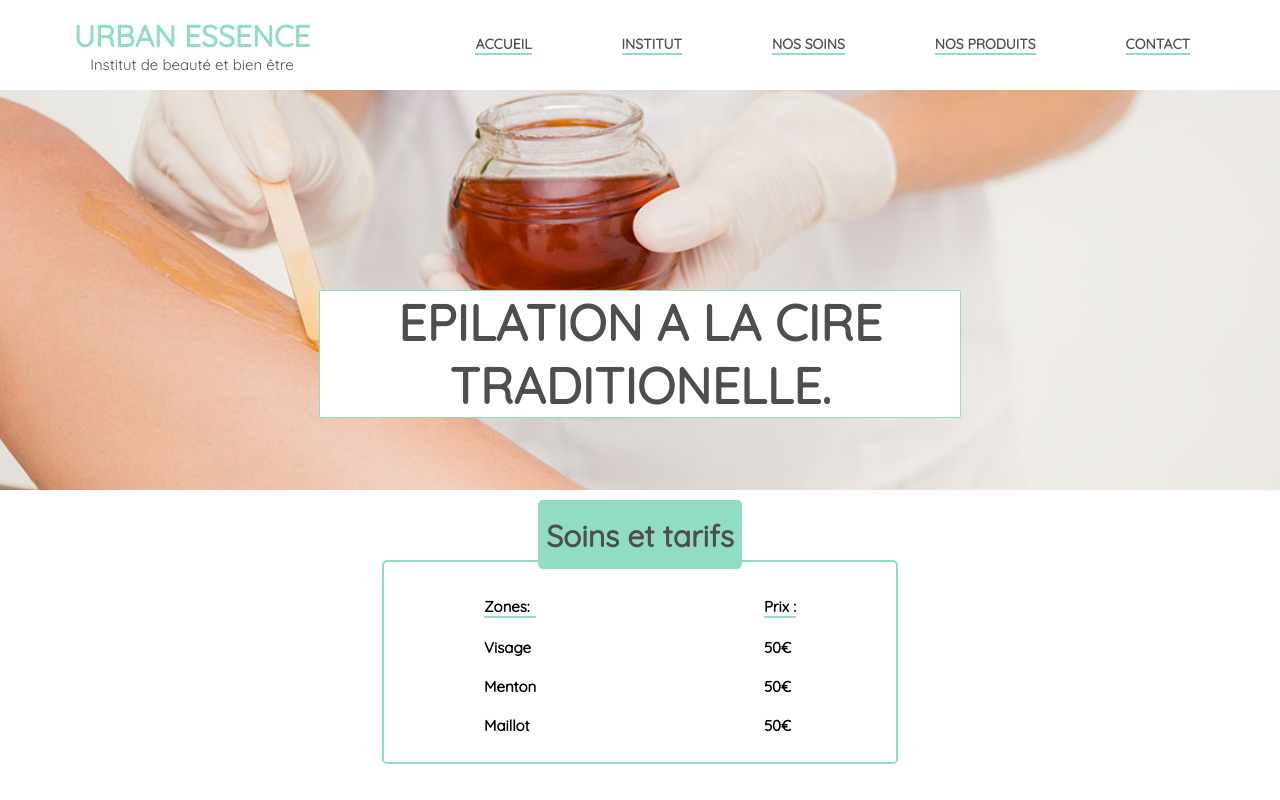
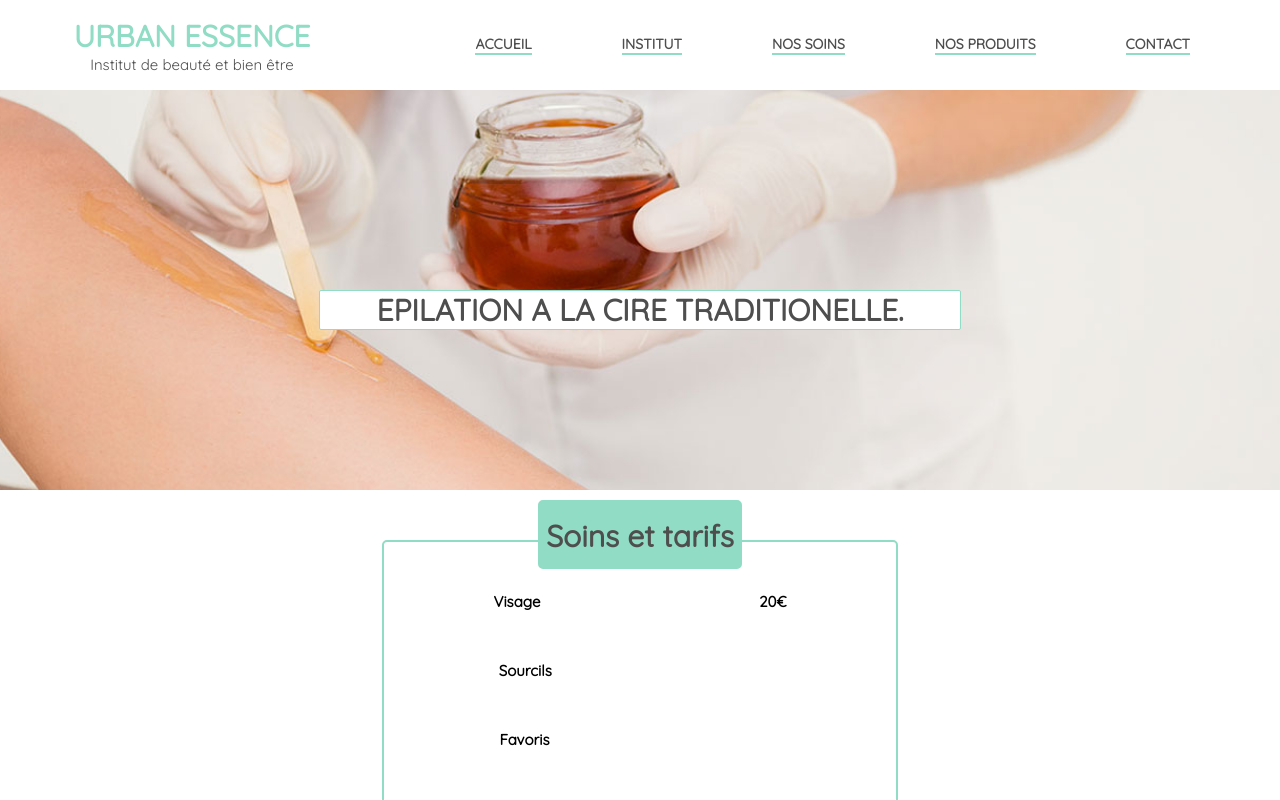
Before and after one commit to EnricDul/Urban-Essence, a website: page soins/epilation.html in a window 1280 px wide. Drawn offline with Linux system fonts and the light colour scheme.

Commit message:
Bouton retour + tableau tarif fini

```diff
--- a/assets/scss/style.scss
+++ b/assets/scss/style.scss
@@ -149,7 +149,7 @@ footer {
     border-radius : 2px;
     text-align : center;
     color : #4E4E4E;
-    font-size : 50px;
+    font-size : 30px;
     background-color : white;
     width : 50%;
   }
@@ -180,7 +180,6 @@ footer {
   flex-direction : row;
   justify-content: center;
   padding-top : 10px;
-  height : 500px;
   background-color : white;
 
     .body-part {
@@ -191,27 +190,25 @@ footer {
       padding-top : 15px;
       border : solid 2px #90DCC4;
       border-radius : 5px;
-
       background-color : #90DCC4;
       margin-top : 0px;
       margin-bottom : 0px;
       position : absolute;
       width : 200px;
       height : 50px;
+      z-index : 2;
   }
 
   .tarif {
     font-size : 15px;
     font-weight : bold;
     display : block;
-    margin-top : 60px;
+    margin-top : 40px;
     margin-bottom : 0px;
     border : solid 2px #90DCC4;
     border-radius : 5px;
     color : black;
-    position : absolute;
     width : 40%;
-    height : 200px;
     z-index: 1;
     .table {
       width : 100%;
@@ -220,16 +217,26 @@ footer {
       flex-direction: row;
       justify-content: space-between;
       ul {
-        padding-left : 100px;
-        padding-right : 100px;
+        display : block;
+        margin-left : auto;
+        margin-right : auto;
+        padding-left : 0px;
         list-style-type: none;
+        width : 100%;
         li {
+          display : flex;
+          flex-direction : row;
+          justify-content: space-around;
           padding-top : 20px;
+          margin-left : 10px;
+          margin-right : 10px;
           text-align : left;
-
+          margin : 0px;
+          width : 100%;
         }
         #titre-list {
           border-bottom : solid 2px #90DCC4;
+          text-align : left;
         }
       }
     }
--- a/soins/epilation.html
+++ b/soins/epilation.html
@@ -36,23 +36,29 @@
     <div class="tarif">
       <div class="table">
         <ul>
-          <li id="titre-list">Zones:</li>
-          <li class="elem-list">Visage</li>
-          <li class="elem-list">Menton</li>
-          <li class="elem-list">Maillot</li>
-        </ul>
-        <ul>
-          <li id="titre-list">Prix :</li>
-          <li class="elem-list">50€</li>
-          <li class="elem-list">50€</li>
-          <li class="elem-list">50€</li>
-
+          <li class="elem-list">
+            <p>Visage</p>
+            <p>20€</p>
+          </li>
+          <li>
+            <p>Sourcils</p>
+            <p></p>
+          </li>
+          <li class="elem-list">
+            <p>Favoris</p>
+            <p></p>
+          </li>
+          <li>
+            <p>Menton</p>
+            <p></p>
+          </li>
         </ul>
       </div>
-
     </div>
   </div>
-
+  <div>
+    <a href="../index.html"><button type="button">Retour aux soins</button></a>
+  </div>
 
   <footer>
     <div class="info">
```
Also changed, not shown: assets/css/style.css.
